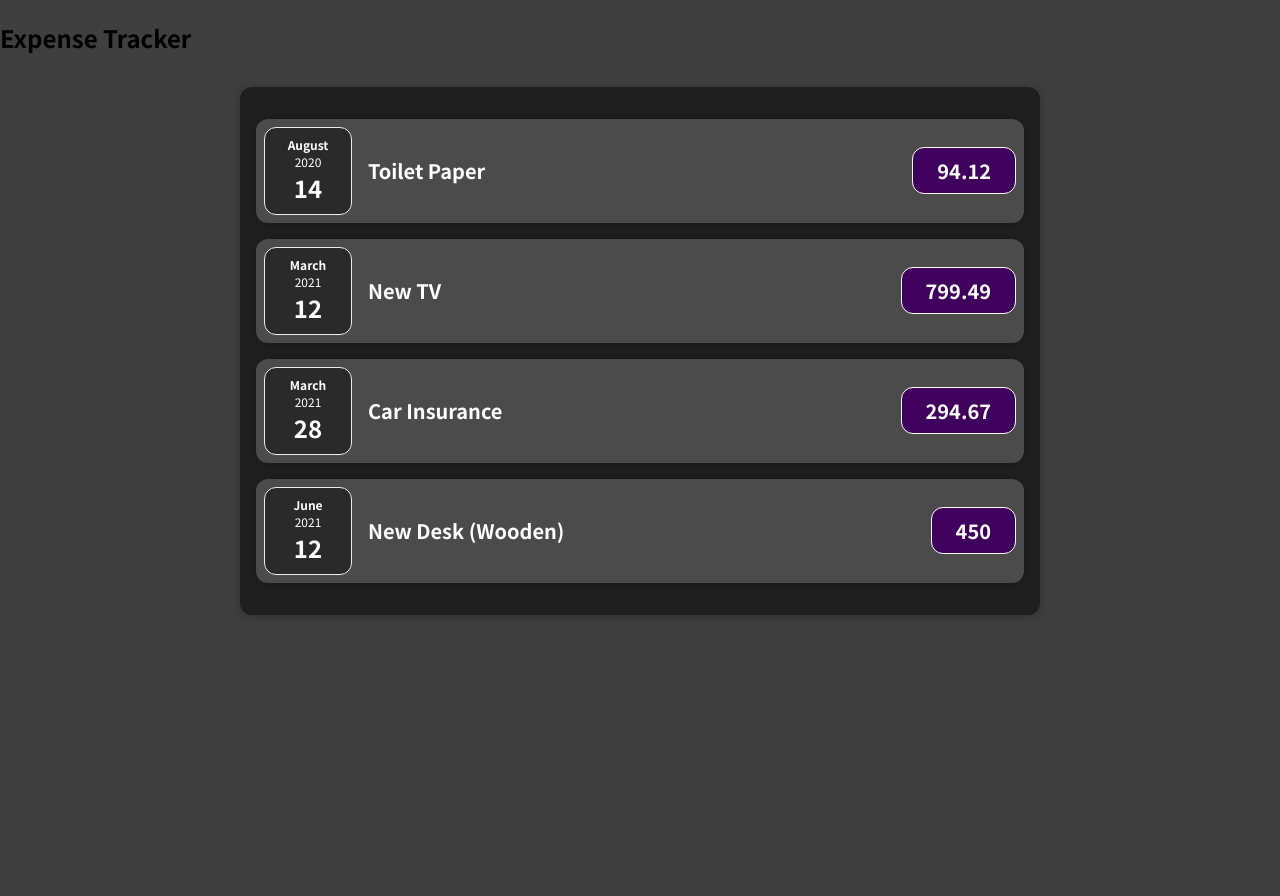
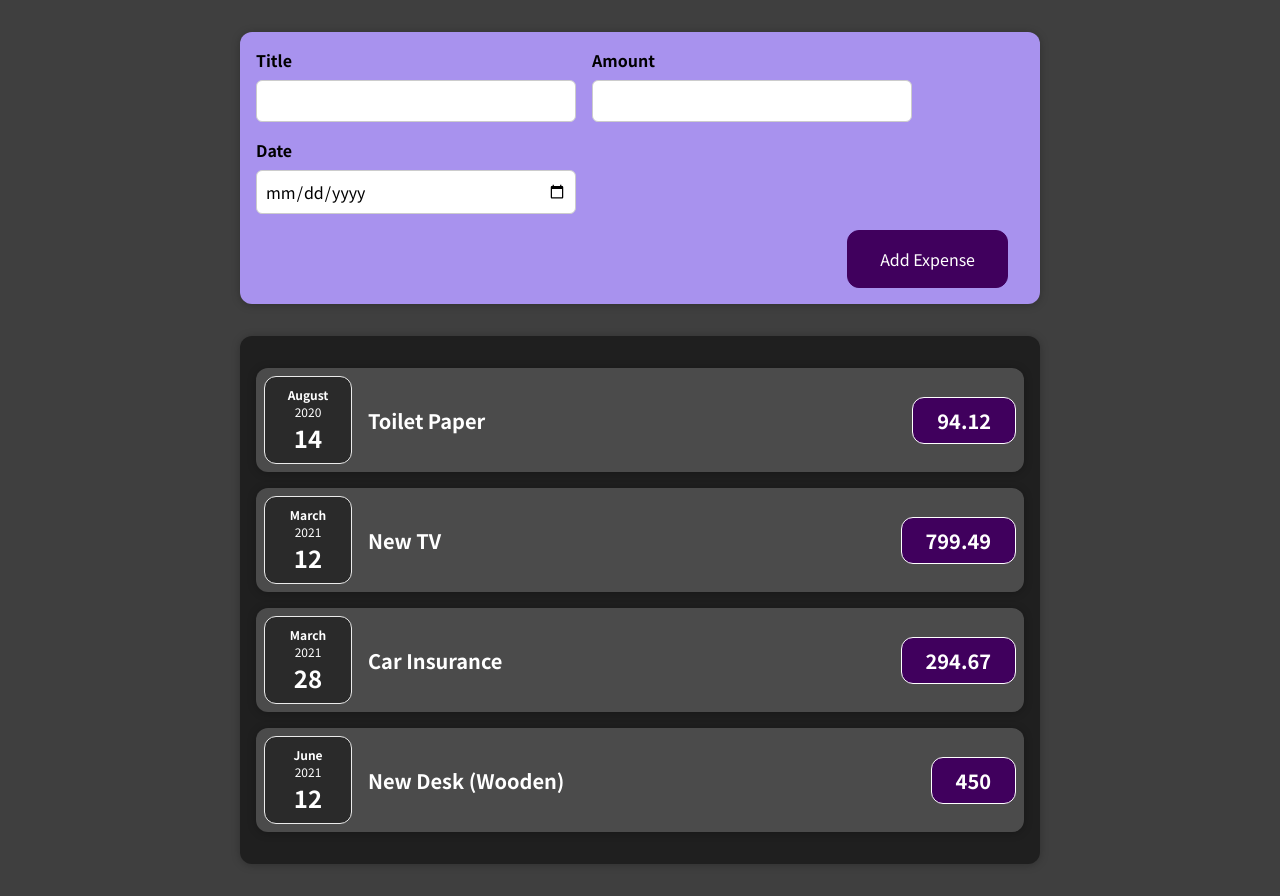
Before and after one commit to luciano-ilha/expense-tracker, a JavaScript app: page / in a window 1280 px wide. Before the commit the page ends 800 px from the top, so only its background shows below. Built offline with nearby package versions, Linux system fonts and the light colour scheme.

Commit message:
Add ExpenseForm to root app component

```diff
--- a/src/App.js
+++ b/src/App.js
@@ -1,4 +1,5 @@
 import Expenses from "./components/Expenses/Expenses";
+import NewExpense from "./components/NewExpense/NewExpense";
 
 const App = () => {
   const expenses = [
@@ -30,7 +31,7 @@ const App = () => {
 
   return (
     <div>
-      <h2>Expense Tracker</h2>
+      <NewExpense />
       <Expenses items={expenses} />
     </div>
   );
--- /dev/null
+++ b/src/components/NewExpense/ExpenseForm.css
@@ -0,0 +1,26 @@
+.new-expense__controls {
+  display: flex;
+  flex-wrap: wrap;
+  gap: 1rem;
+  margin-bottom: 1rem;
+  text-align: left;
+}
+
+.new-expense__control label {
+  font-weight: bold;
+  margin-bottom: 0.5rem;
+  display: block;
+}
+
+.new-expense__control input {
+  font: inherit;
+  padding: 0.5rem;
+  border-radius: 6px;
+  border: 1px solid #ccc;
+  width: 20rem;
+  max-width: 100%;
+}
+
+.new-expense__actions {
+  text-align: right;
+}
--- a/src/components/New Expense/NewExpense.js
+++ b/src/components/NewExpense/NewExpense.js
@@ -4,7 +4,7 @@ import "./NewExpense.css";
 const NewExpense = () => {
   return (
     <div className="new-expense">
-      <ExpenseForm></ExpenseForm>
+      <ExpenseForm />
     </div>
   );
 };
```
Also changed, not shown: src/components/NewExpense/ExpenseForm.js (renamed from src/components/New Expense/ExpenseForm.js), src/components/NewExpense/NewExpense.css (renamed from src/components/New Expense/NewExpense.css), 1 other file (tests, documents, lock files or other folders).
